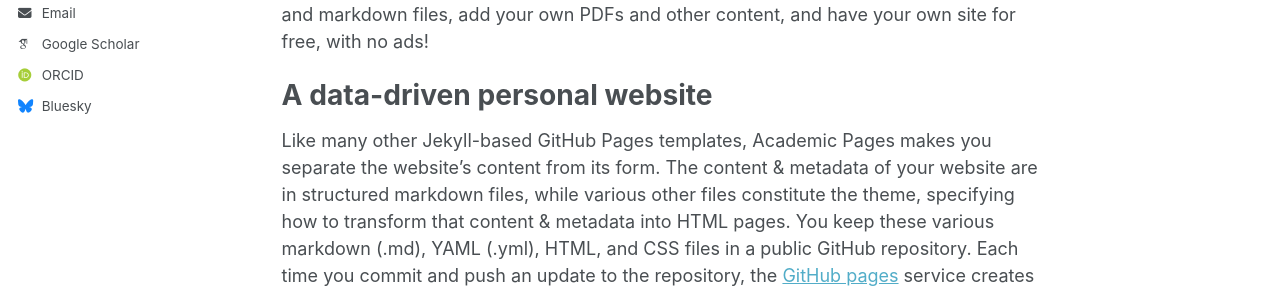
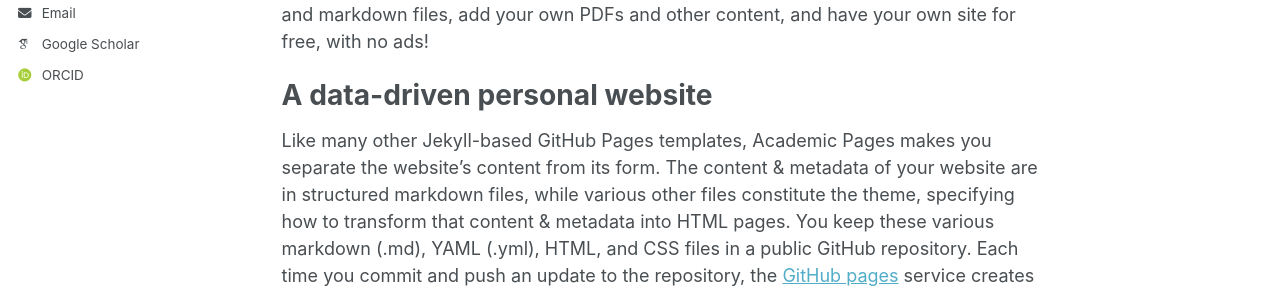
Before and after one commit to NanzheWang/nanzhewang.github.io, a Jekyll site: the page built from _pages/about.md, in a window 1280 px wide. Shown: the part 357-646 px from the top of the page. Built offline with Jekyll 4.4.1, drawn with Linux system fonts in a browser that asks for light colours; some web fonts are replaced.

Commit message:
Update _config.yml

```diff
--- a/_config.yml
+++ b/_config.yml
@@ -22,7 +22,7 @@ repository               : "academicpages/academicpages.github.io"
 #               Additional customization can be done by editing /_includes/author-profile.html
 author:
   # Biographic information
-  avatar           : "/assets/images/headshot.jpg"
+  avatar           : "assets/images/headshot.jpg"
   name             : "Nanzhe Wang"
   pronouns         : "He/His"
   bio              : "Subsurface flow, surrogate modeling, uncertainty quantification, data assimilation, scientific machine learning"
@@ -51,7 +51,7 @@ author:
   stackoverflow    : # User number or user number and name (i.e., use "1" or "1/jeff-atwood")
 
   # Social media
-  bluesky          : "bsky.app" # Replace this with you Bluesky username
+  bluesky          : #"bsky.app" # Replace this with you Bluesky username
   facebook         : # Username
   flickr           : # Username
   foursquare       : # Username
```
